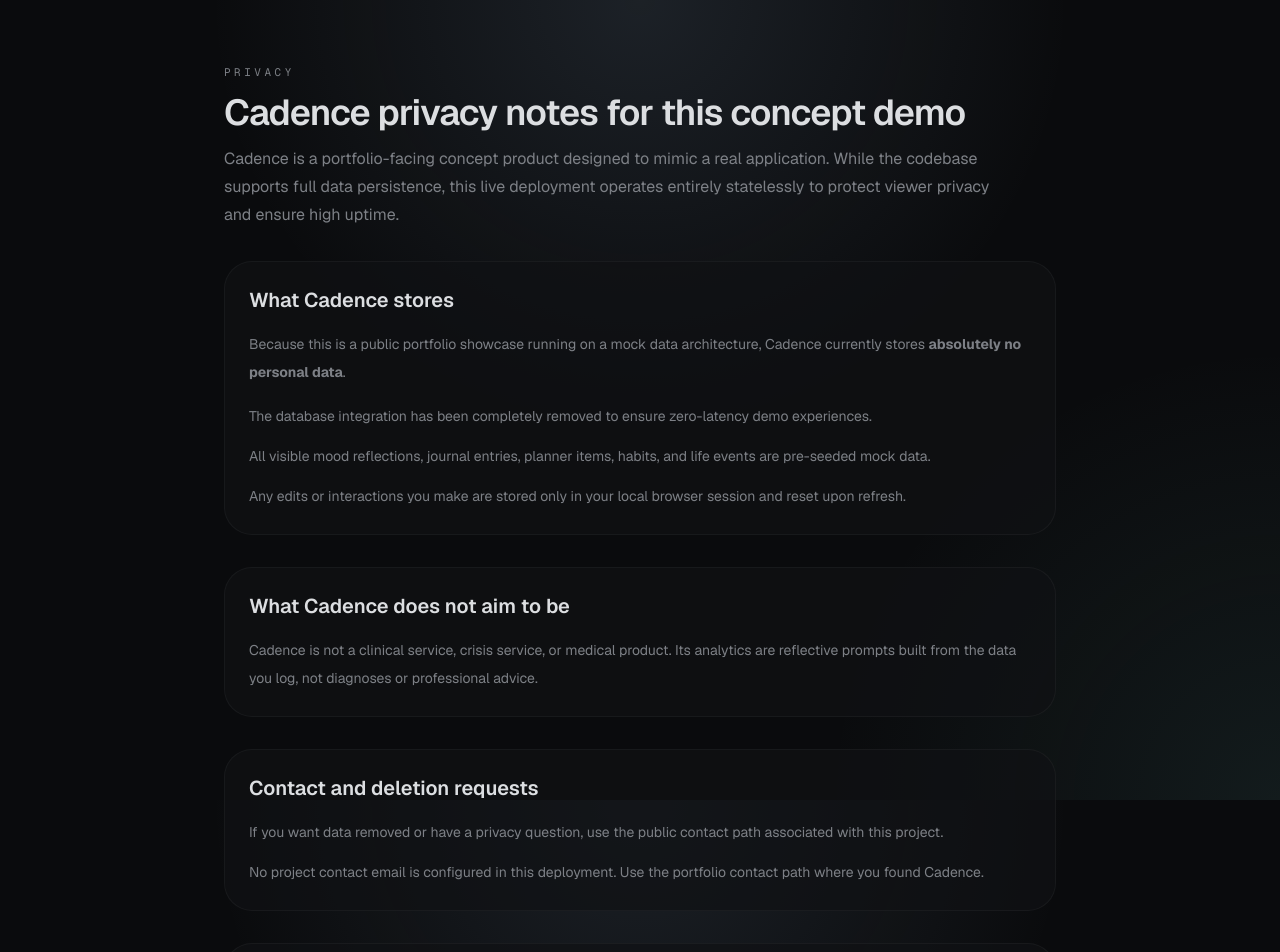
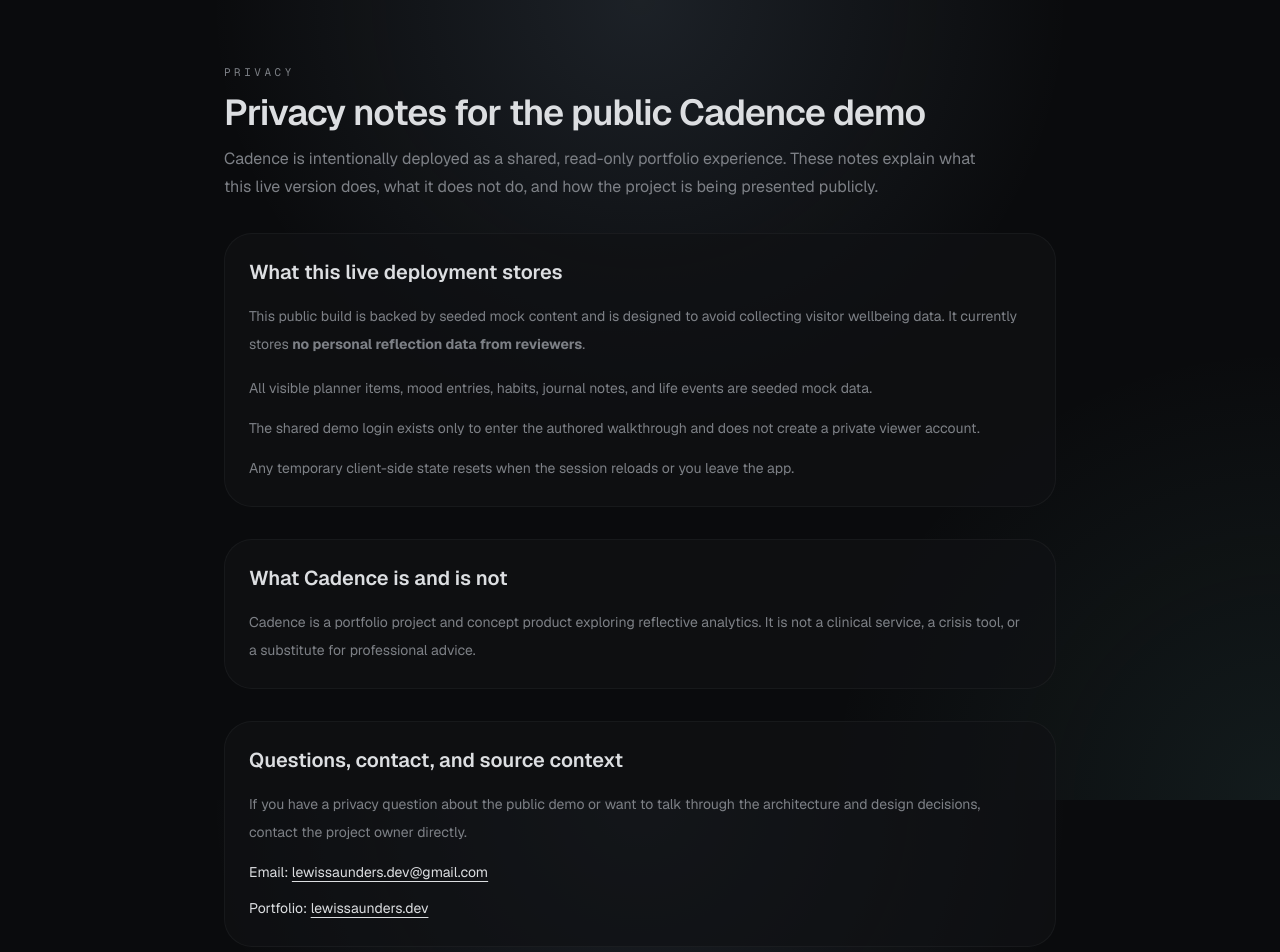
Before and after one commit to LS901/cadence-app, a Next.js app: page /privacy in a window 1280 px wide. Shown: the top 952 px of the page. Built offline with nearby package versions, Linux system fonts and the light colour scheme; no server answers.

Commit message:
contact info

```diff
--- a/app/contact/page.tsx
+++ b/app/contact/page.tsx
@@ -1,5 +1,5 @@
 import type { Metadata } from "next";
-import { createPublicMetadata } from "@/lib/public-content";
+import { createPublicMetadata, projectOwner } from "@/lib/public-content";
 
 export const metadata: Metadata = createPublicMetadata({
   title: "Contact",
@@ -9,39 +9,34 @@ export const metadata: Metadata = createPublicMetadata({
 });
 
 export default function ContactPage() {
-  const contactEmail = process.env.NEXT_PUBLIC_CONTACT_EMAIL?.trim() || null;
-
   return (
     <main className="mx-auto flex min-h-screen w-full max-w-4xl flex-col gap-8 px-4 py-16 sm:px-6 lg:px-8">
       <div className="space-y-3">
         <p className="font-geist text-[11px] uppercase tracking-[0.32em] text-muted-foreground">Contact</p>
         <h1 className="text-3xl font-semibold tracking-tight text-foreground sm:text-4xl">
-          Ask about the Cadence concept, implementation, or privacy model.
+          Contact Lewis Saunders about Cadence
         </h1>
         <p className="max-w-3xl text-sm leading-7 text-muted-foreground sm:text-base">
-          Use this route for privacy questions, portfolio conversations, or feedback on how the concept is designed and built.
+          Use this page for portfolio conversations, product/design feedback, or questions about how the public demo is architected and deployed.
         </p>
       </div>
 
       <section className="rounded-[28px] border border-border/40 bg-card/70 p-6">
         <h2 className="text-xl font-semibold text-foreground">Preferred contact path</h2>
-        {contactEmail ? (
-          <p className="mt-4 text-sm leading-7 text-foreground">
-            Email <a className="underline underline-offset-4" href={`mailto:${contactEmail}`}>{contactEmail}</a> for portfolio, concept, or privacy questions.
-          </p>
-        ) : (
-          <p className="mt-4 text-sm leading-7 text-muted-foreground">
-            No direct project contact email is configured in this deployment. Use the portfolio contact method associated with this project.
-          </p>
-        )}
+        <p className="mt-4 text-sm leading-7 text-foreground">
+          Email <a className="underline underline-offset-4" href={`mailto:${projectOwner.contactEmail}`}>{projectOwner.contactEmail}</a>
+        </p>
+        <p className="mt-2 text-sm leading-7 text-foreground">
+          Portfolio <a className="underline underline-offset-4" href={projectOwner.portfolioUrl} target="_blank" rel="noreferrer">{projectOwner.portfolioLabel}</a>
+        </p>
       </section>
 
       <section className="rounded-[28px] border border-border/40 bg-card/70 p-6">
         <h2 className="text-xl font-semibold text-foreground">Good reasons to get in touch</h2>
         <ul className="mt-4 space-y-3 text-sm leading-7 text-muted-foreground">
-          <li>Questions about the product concept or design direction.</li>
-          <li>Feedback on the current demo flow or interaction design.</li>
-          <li>Privacy and data-handling questions for the project.</li>
+          <li>Questions about the product concept, interaction design, or frontend architecture.</li>
+          <li>Interest in the project as a portfolio case study or freelance capability signal.</li>
+          <li>Privacy, deployment, or trust-model questions about the public demo.</li>
         </ul>
       </section>
     </main>
--- a/app/page.tsx
+++ b/app/page.tsx
@@ -8,6 +8,7 @@ import {
   createPublicMetadata,
   getOrganizationJsonLd,
   getWebsiteJsonLd,
+  projectOwner,
   publicFeaturePages,
   trustLinks,
   useCases,
@@ -53,8 +54,8 @@ export default function LandingPage() {
           <Link href="#use-cases" className="text-muted-foreground transition-colors hover:text-foreground">
             Showcase
           </Link>
-          <Link href="/help" className="text-muted-foreground transition-colors hover:text-foreground">
-            Help
+          <Link href="/contact" className="text-muted-foreground transition-colors hover:text-foreground">
+            Contact
           </Link>
         </nav>
         <div className="flex items-center gap-4">
@@ -229,7 +230,7 @@ export default function LandingPage() {
               <div>
                 <h2 className="text-3xl font-medium tracking-tight sm:text-4xl">Supporting routes still matter in a concept product.</h2>
                 <p className="mt-4 max-w-2xl text-sm leading-8 text-muted-foreground sm:text-base">
-                  Trust, help, and contact pages stay public so the project still feels credible and complete, even while the main story shifts away from launch-readiness and toward portfolio presentation.
+                  Supporting pages still matter here, but only when they reinforce the real contract of the site: a guided portfolio demo, a clear privacy position, and a direct way to reach the project owner.
                 </p>
               </div>
               <div className="flex flex-wrap gap-3">
@@ -281,6 +282,9 @@ export default function LandingPage() {
                   {link.label}
                 </Link>
               ))}
+              <a href={projectOwner.portfolioUrl} target="_blank" rel="noreferrer">
+                Portfolio
+              </a>
               <p className="pt-3 text-sm text-muted-foreground">© {new Date().getFullYear()} {siteConfig.name}. All rights reserved.</p>
             </div>
           </div>
--- a/app/privacy/page.tsx
+++ b/app/privacy/page.tsx
@@ -1,5 +1,7 @@
 import type { Metadata } from "next";
+import Link from "next/link";
 import { absoluteUrl, siteConfig } from "@/lib/site-config";
+import { projectOwner } from "@/lib/public-content";
 
 export const metadata: Metadata = {
   title: "Privacy",
@@ -32,8 +34,6 @@ export const metadata: Metadata = {
 };
 
 export default function PrivacyPage() {
-  const contactEmail = process.env.NEXT_PUBLIC_CONTACT_EMAIL?.trim() || null;
-
   return (
     <main className="mx-auto flex min-h-screen w-full max-w-4xl flex-col gap-8 px-4 py-16 sm:px-6 lg:px-8">
       <div className="space-y-3">
@@ -41,61 +41,51 @@ export default function PrivacyPage() {
           Privacy
         </p>
         <h1 className="text-3xl font-semibold tracking-tight text-foreground sm:text-4xl">
-          Cadence privacy notes for this concept demo
+          Privacy notes for the public Cadence demo
         </h1>
         <p className="max-w-3xl text-sm leading-7 text-muted-foreground sm:text-base">
-          Cadence is a portfolio-facing concept product designed to mimic a real application.
-          While the codebase supports full data persistence, this live deployment operates
-          entirely statelessly to protect viewer privacy and ensure high uptime.
+          Cadence is intentionally deployed as a shared, read-only portfolio experience. These notes explain what this live version does, what it does not do, and how the project is being presented publicly.
         </p>
       </div>
 
       <section className="rounded-[28px] border border-border/40 bg-card/70 p-6">
-        <h2 className="text-xl font-semibold text-foreground">What Cadence stores</h2>
+        <h2 className="text-xl font-semibold text-foreground">What this live deployment stores</h2>
         <p className="mt-4 text-sm leading-7 text-muted-foreground">
-          Because this is a public portfolio showcase running on a mock data architecture,
-          Cadence currently stores <strong>absolutely no personal data</strong>.
+          This public build is backed by seeded mock content and is designed to avoid collecting visitor wellbeing data. It currently stores <strong>no personal reflection data from reviewers</strong>.
         </p>
         <ul className="mt-4 space-y-3 text-sm leading-7 text-muted-foreground">
-          <li>The database integration has been completely removed to ensure zero-latency demo experiences.</li>
-          <li>All visible mood reflections, journal entries, planner items, habits, and life events are pre-seeded mock data.</li>
-          <li>Any edits or interactions you make are stored only in your local browser session and reset upon refresh.</li>
+          <li>All visible planner items, mood entries, habits, journal notes, and life events are seeded mock data.</li>
+          <li>The shared demo login exists only to enter the authored walkthrough and does not create a private viewer account.</li>
+          <li>Any temporary client-side state resets when the session reloads or you leave the app.</li>
         </ul>
       </section>
 
       <section className="rounded-[28px] border border-border/40 bg-card/70 p-6">
-        <h2 className="text-xl font-semibold text-foreground">What Cadence does not aim to be</h2>
+        <h2 className="text-xl font-semibold text-foreground">What Cadence is and is not</h2>
         <p className="mt-4 text-sm leading-7 text-muted-foreground">
-          Cadence is not a clinical service, crisis service, or medical product. Its
-          analytics are reflective prompts built from the data you log, not diagnoses or
-          professional advice.
+          Cadence is a portfolio project and concept product exploring reflective analytics. It is not a clinical service, a crisis tool, or a substitute for professional advice.
         </p>
       </section>
 
       <section className="rounded-[28px] border border-border/40 bg-card/70 p-6">
-        <h2 className="text-xl font-semibold text-foreground">Contact and deletion requests</h2>
+        <h2 className="text-xl font-semibold text-foreground">Questions, contact, and source context</h2>
         <p className="mt-4 text-sm leading-7 text-muted-foreground">
-          If you want data removed or have a privacy question, use the public contact path
-          associated with this project.
+          If you have a privacy question about the public demo or want to talk through the architecture and design decisions, contact the project owner directly.
         </p>
-        {contactEmail ? (
-          <p className="mt-3 text-sm leading-7 text-foreground">
-            Project contact: <a className="underline underline-offset-4" href={`mailto:${contactEmail}`}>{contactEmail}</a>
-          </p>
-        ) : (
-          <p className="mt-3 text-sm leading-7 text-muted-foreground">
-            No project contact email is configured in this deployment. Use the portfolio
-            contact path where you found Cadence.
-          </p>
-        )}
+        <p className="mt-3 text-sm leading-7 text-foreground">
+          Email: <a className="underline underline-offset-4" href={`mailto:${projectOwner.contactEmail}`}>{projectOwner.contactEmail}</a>
+        </p>
+        <p className="mt-2 text-sm leading-7 text-foreground">
+          Portfolio: <a className="underline underline-offset-4" href={projectOwner.portfolioUrl} target="_blank" rel="noreferrer">{projectOwner.portfolioLabel}</a>
+        </p>
       </section>
 
       <section className="rounded-[28px] border border-border/40 bg-card/70 p-6">
         <h2 className="text-xl font-semibold text-foreground">Operational notes</h2>
         <ul className="mt-4 space-y-3 text-sm leading-7 text-muted-foreground">
-          <li>This public experience is intentionally lightweight and low-volume.</li>
-          <li>Basic sign-in abuse protection is enabled on the credentials flow.</li>
-          <li>The deployment keeps only the level of operational depth needed to support a credible public demo.</li>
+          <li>This deployment is intentionally lightweight and demo-first.</li>
+          <li>Basic sign-in abuse protection remains enabled on the shared credentials route.</li>
+          <li>If you want the broader product framing first, start with the <Link className="underline underline-offset-4" href="/about">about page</Link> and then open the guided demo.</li>
         </ul>
       </section>
     </main>
--- a/lib/public-content.ts
+++ b/lib/public-content.ts
@@ -1,5 +1,11 @@
 import type { Metadata } from "next";
 import { absoluteUrl, siteConfig } from "@/lib/site-config";
+
+export const projectOwner = {
+  contactEmail: "lewissaunders.dev@gmail.com",
+  portfolioUrl: "https://lewissaunders.dev",
+  portfolioLabel: "lewissaunders.dev",
+} as const;
 
 export type PublicFeaturePage = {
   slug: string;
@@ -180,7 +186,6 @@ export const useCases = [
 
 export const trustLinks = [
   { href: "/about", label: "About" },
-  { href: "/help", label: "Help" },
   { href: "/privacy", label: "Privacy" },
   { href: "/terms", label: "Terms" },
   { href: "/contact", label: "Contact" },
```
Also changed, not shown: app/about/page.tsx (+14 -1 lines), app/help/page.tsx (deleted, +0 -49 lines), app/terms/page.tsx (+14 -7 lines), 1 other file (tests, documents, lock files or other folders).
